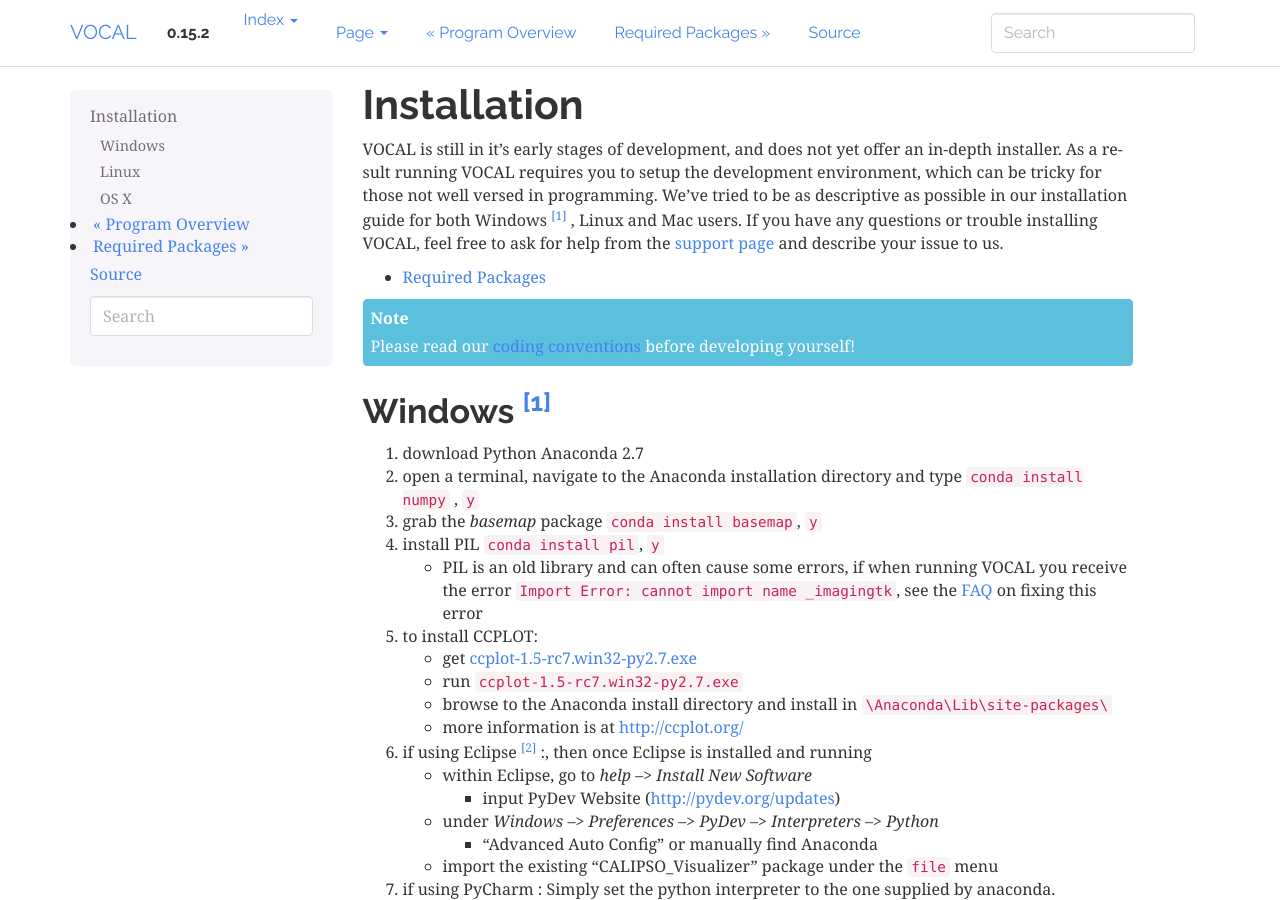
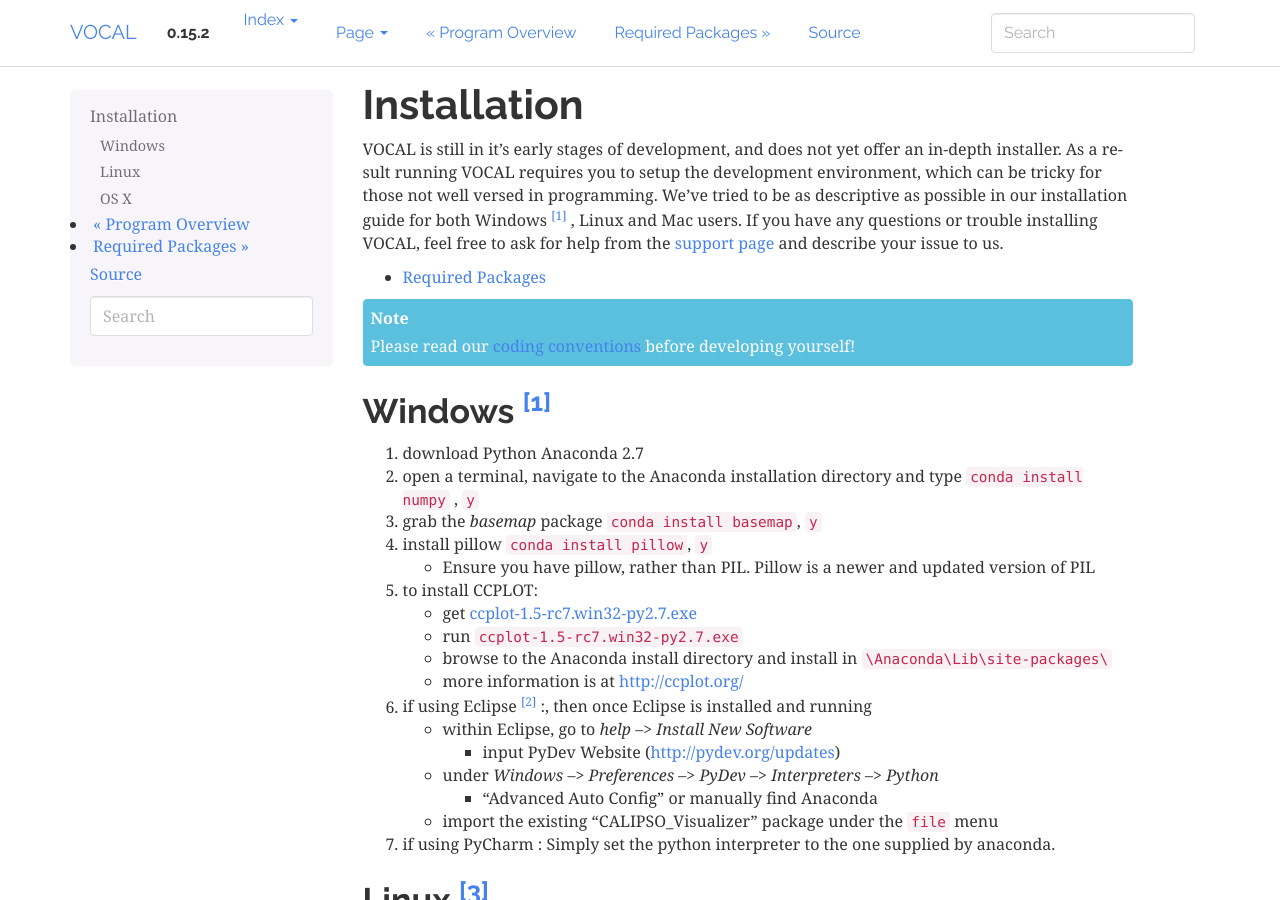
Before and after one commit to NASA-DEVELOP/VOCAL, a Sphinx documentation site: the page built from docs/source/installation.rst, in a window 1280 px wide and 900 px high. Built offline with Sphinx 7.4.7, drawn with Linux system fonts in a browser that asks for light colours.

Commit message:
change default image, update docs

```diff
--- a/docs/source/installation.rst
+++ b/docs/source/installation.rst
@@ -29,11 +29,10 @@
 
 3. grab the *basemap* package ``conda install basemap``, ``y``
 
-4. install PIL ``conda install pil``, ``y``
+4. install pillow ``conda install pillow``, ``y``
 
-   * PIL is an old library and can often cause some errors, if when running
-     VOCAL you receive the error ``Import Error: cannot import name _imagingtk``,
-     see the :doc:`FAQ <trouble/faq>` on fixing this error
+   * Ensure you have pillow, rather than PIL. Pillow is a newer and updated
+     version of PIL
 
 5. to install CCPLOT:
 
```
Also changed, not shown: 1 other file.
